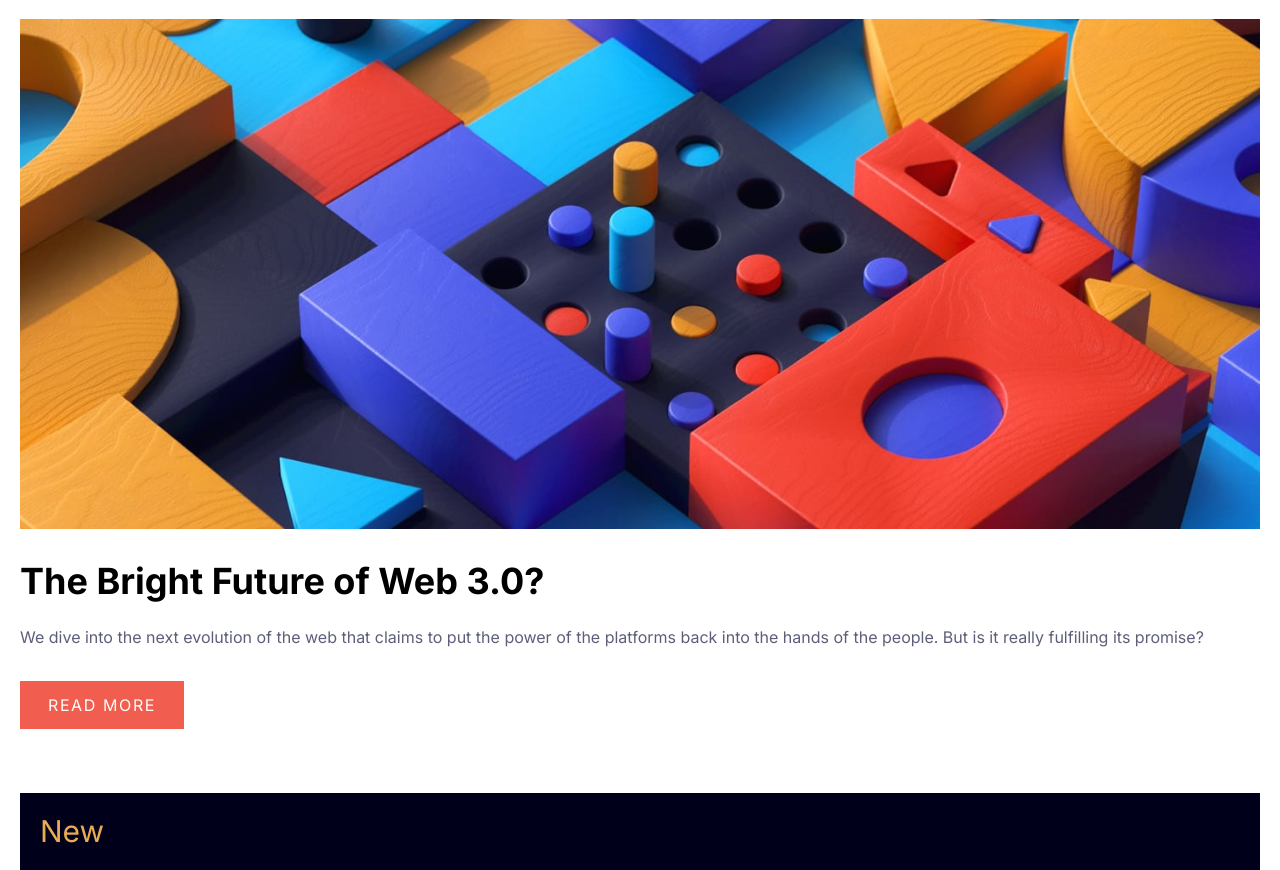
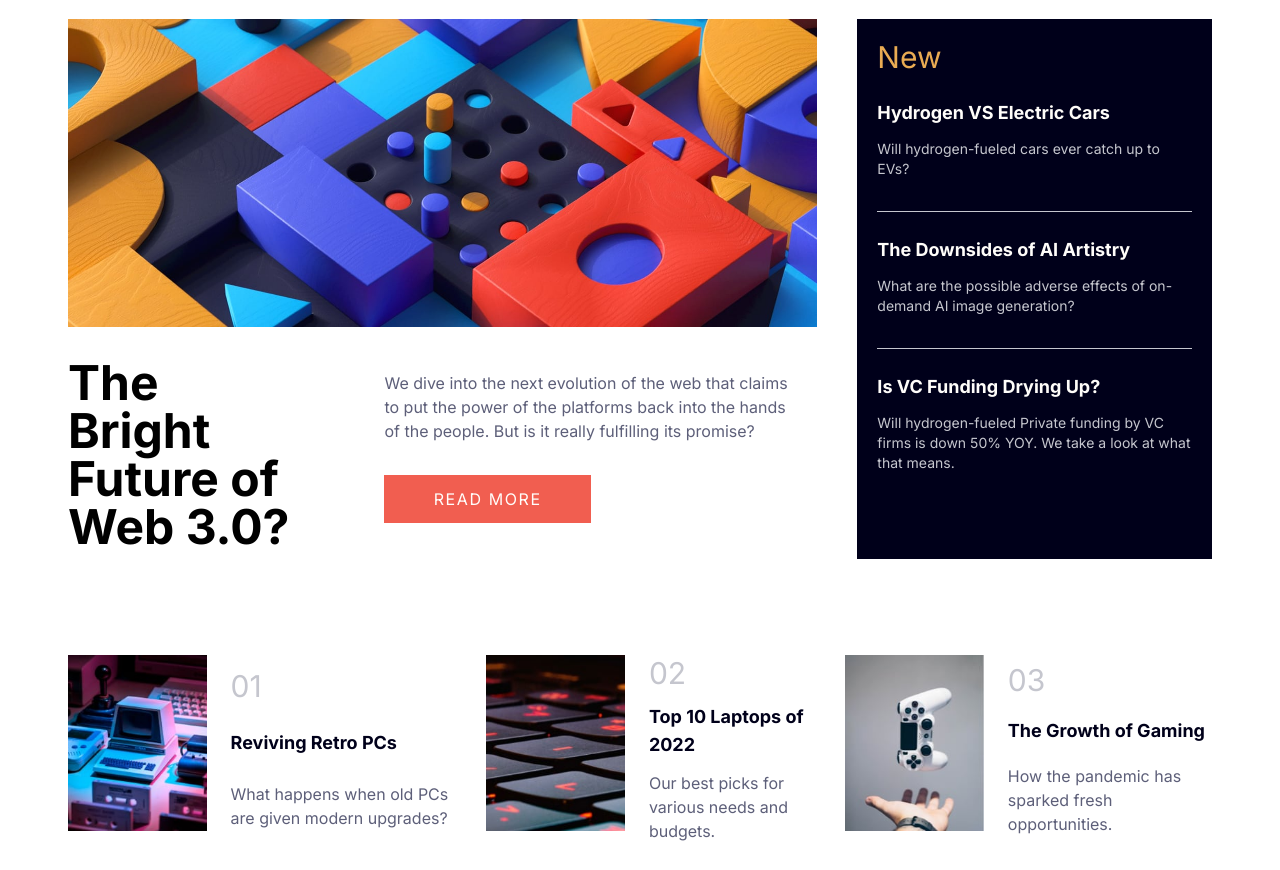
Before and after one commit to jjvega86/news-homepage-main, a website: page build/index.html in a window 1280 px wide. Shown: the part 81-951 px from the top of the page. Drawn offline with Linux system fonts and the light colour scheme.

Commit message:
📦 NEW: Desktop layout/styles complete

```diff
--- a/build/index.html
+++ b/build/index.html
@@ -19,7 +19,7 @@
     <link href="./css/style.css" rel="stylesheet" />
     <title>🏡 News Homepage</title>
   </head>
-  <body class="font-inter">
+  <body class="font-inter md:mx-12">
     <header>
       <nav class="p-6 flex justify-between">
         <img class="scale-75" src="./assets/images/logo.svg" alt="brand logo" />
@@ -43,8 +43,8 @@
         </ul>
       </nav>
     </header>
-    <main class="mx-5 mt-3">
-      <section id="hero" class="mb-16">
+    <main class="md:grid grid-cols-3 gap-10 mx-5 mt-3">
+      <section id="hero" class="mb-16 col-span-2">
         <picture>
           <source
             srcset="./assets/images/image-web-3-desktop.jpg"
@@ -55,19 +55,23 @@
             alt="web 3 desktop"
           />
         </picture>
-        <h2 class="font-bold text-4xl mt-8 w-3/4">
+        <div class="md:flex gap-8">
+          <h2 class="font-bold text-4xl mt-8 w-3/4 md:text-5xl md:w-1/3">
             The Bright Future of Web 3.0?
           </h2>
+          <div class="md:flex flex-col p-5 ml-10 md:w-2/3">
             <p class="mt-6 text-neutral-drk-gry-blue font-thin">
               We dive into the next evolution of the web that claims to put the
-          power of the platforms back into the hands of the people. But is it
-          really fulfilling its promise?
+              power of the platforms back into the hands of the people. But is
+              it really fulfilling its promise?
             </p>
             <button
-          class="mt-8 bg-primary-red text-neutral-white py-3 px-7 tracking-widest font-extralight hover:bg-neutral-vry-drk-blue"
+              class="mt-8 bg-primary-red text-neutral-white py-3 px-7 tracking-widest font-extralight hover:bg-neutral-vry-drk-blue md:w-1/2"
             >
               READ MORE
             </button>
+          </div>
+        </div>
       </section>
       <section
         id="new"
@@ -109,14 +113,14 @@
           </p>
         </article>
       </section>
-      <section id="popular">
+      <section id="popular" class="col-span-3 flex gap-5">
         <article class="flex mb-6 gap-6">
           <img
             class="max-h-44"
             src="./assets/images/image-retro-pcs.jpg"
             alt="retro pcs"
           />
-          <div class="flex flex-col gap-3">
+          <div class="flex flex-col gap-3 md:justify-evenly">
             <p class="text-3xl text-neutral-gray-blue font-medium">01</p>
             <h4
               class="font-bold text-neutral-vry-drk-blue text-lg hover:text-primary-red cursor-pointer"
@@ -134,7 +138,7 @@
             src="./assets/images/image-top-laptops.jpg"
             alt="top 10 laptops"
           />
-          <div class="flex flex-col gap-3">
+          <div class="flex flex-col gap-3 md:justify-evenly">
             <p class="text-3xl text-neutral-gray-blue font-medium">02</p>
             <h4
               class="font-bold text-neutral-vry-drk-blue text-lg hover:text-primary-red cursor-pointer"
@@ -152,7 +156,7 @@
             src="./assets/images/image-gaming-growth.jpg"
             alt="gaming Growth"
           />
-          <div class="flex flex-col gap-3">
+          <div class="flex flex-col gap-3 md:justify-evenly">
             <p class="text-3xl text-neutral-gray-blue font-medium">03</p>
             <h4
               class="font-bold text-neutral-vry-drk-blue text-lg hover:text-primary-red cursor-pointer"
```
Also changed, not shown: build/css/style.css. Lines whose indentation alone changed are shown as unchanged.
